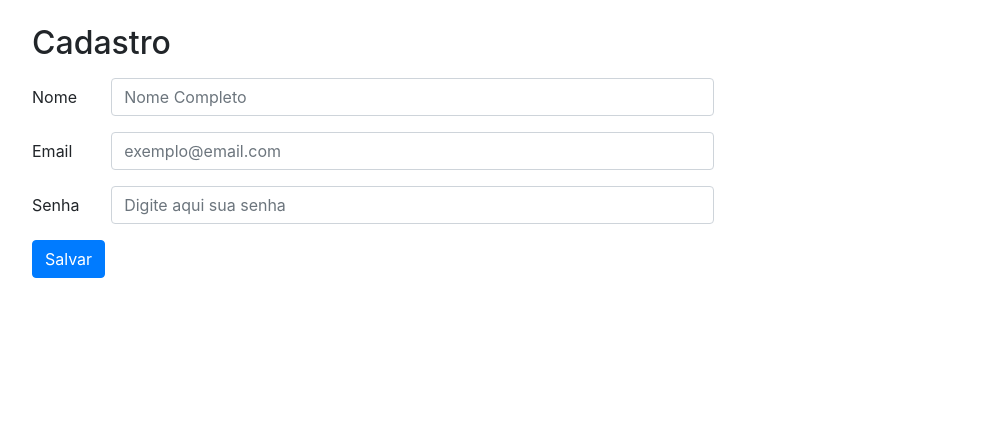
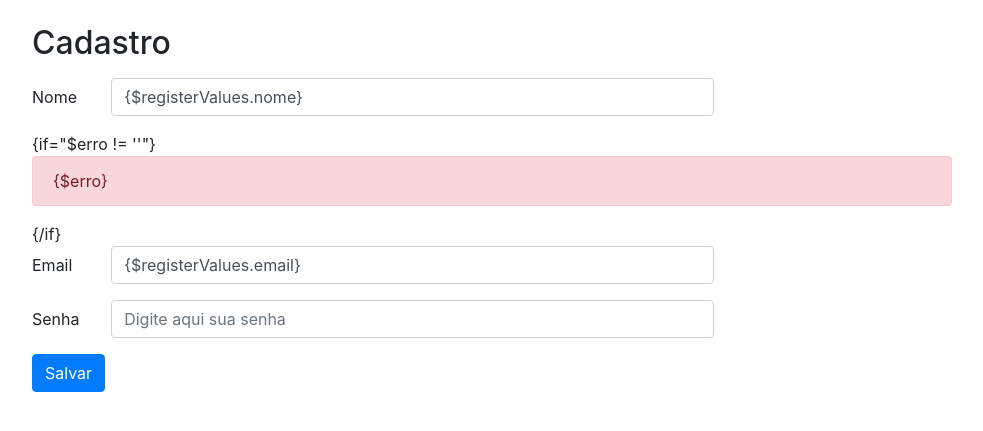
Before and after one commit to caiohsj/sistemacrud, a PHP site: page /view/cadastro.html in a window 1280 px wide. Shown: the top 431 px of the page, without its empty margins (148-1131 px from the left). Run offline with PHP 8.4, Linux system fonts and the light colour scheme.

Commit message:
Verificação de email existente na hora do cadastro

```diff
--- a/view/cadastro.html
+++ b/view/cadastro.html
@@ -16,13 +16,20 @@
 					<div class="form-group row">
 					    <label for="inputNome" class="col-sm-1 col-form-label">Nome</label>
 					    <div class="col-sm-8">
-					    	<input type="text" name="nome" class="form-control" id="inputNome" placeholder="Nome Completo">
+					    	<input type="text" name="nome" class="form-control" id="inputNome" placeholder="Nome Completo" value="{$registerValues.nome}">
 					    </div>
 					</div>
+
+					{if="$erro != ''"}
+					<div class="alert alert-danger" role="alert">
+					  {$erro}
+					</div>
+					{/if}
+
 					<div class="form-group row">
 					    <label for="inputEmail" class="col-sm-1 col-form-label">Email</label>
 					    <div class="col-sm-8">
-					    	<input type="email" name="email" class="form-control" id="inputEmail" placeholder="exemplo@email.com">
+					    	<input type="email" name="email" class="form-control" id="inputEmail" placeholder="exemplo@email.com" value="{$registerValues.email}">
 					    </div>
 					</div>
 					<div class="form-group row">
```
Also changed, not shown: index.php (+18 -1 lines), view-cache/cadastro.87b1f80fea2e6a6cc9ec35ef8dd661c5.rtpl.php (+9 -2 lines).
